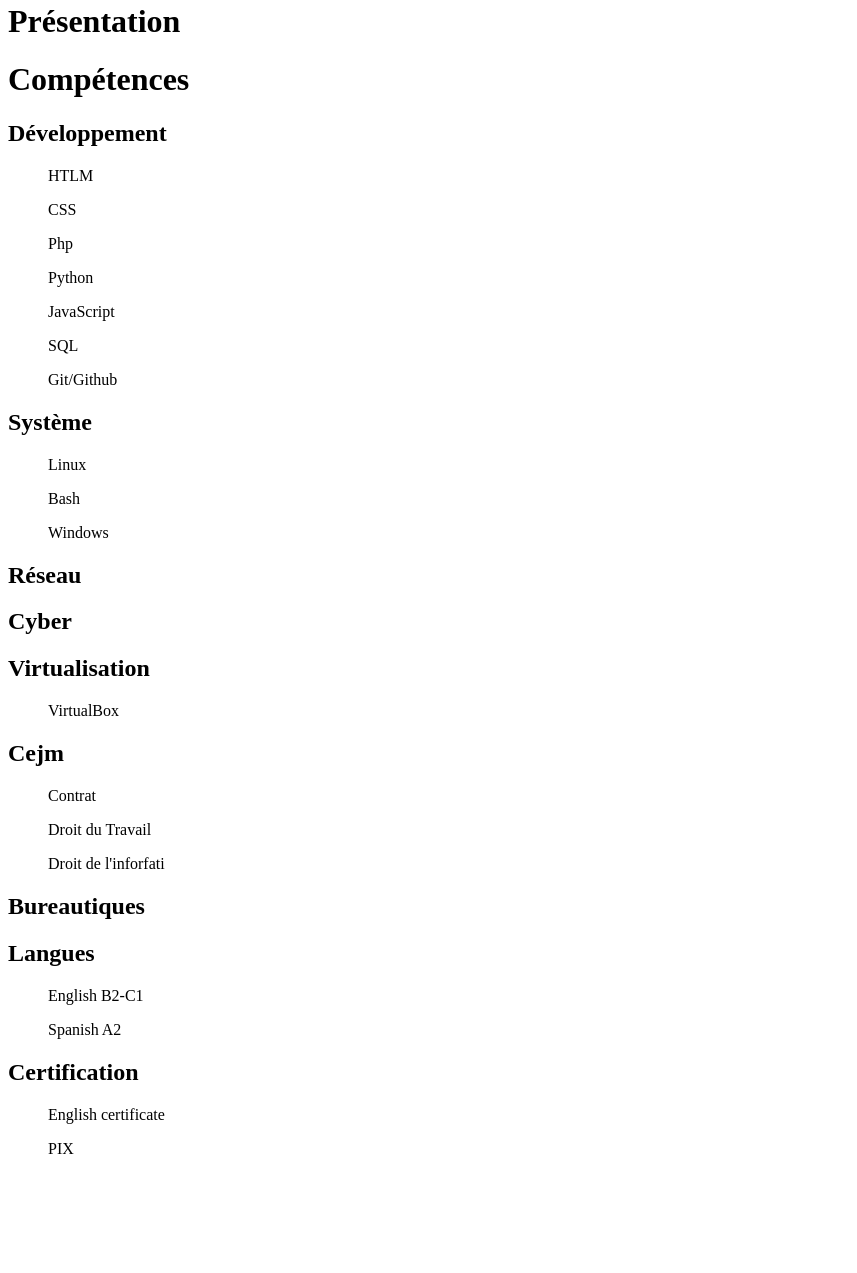
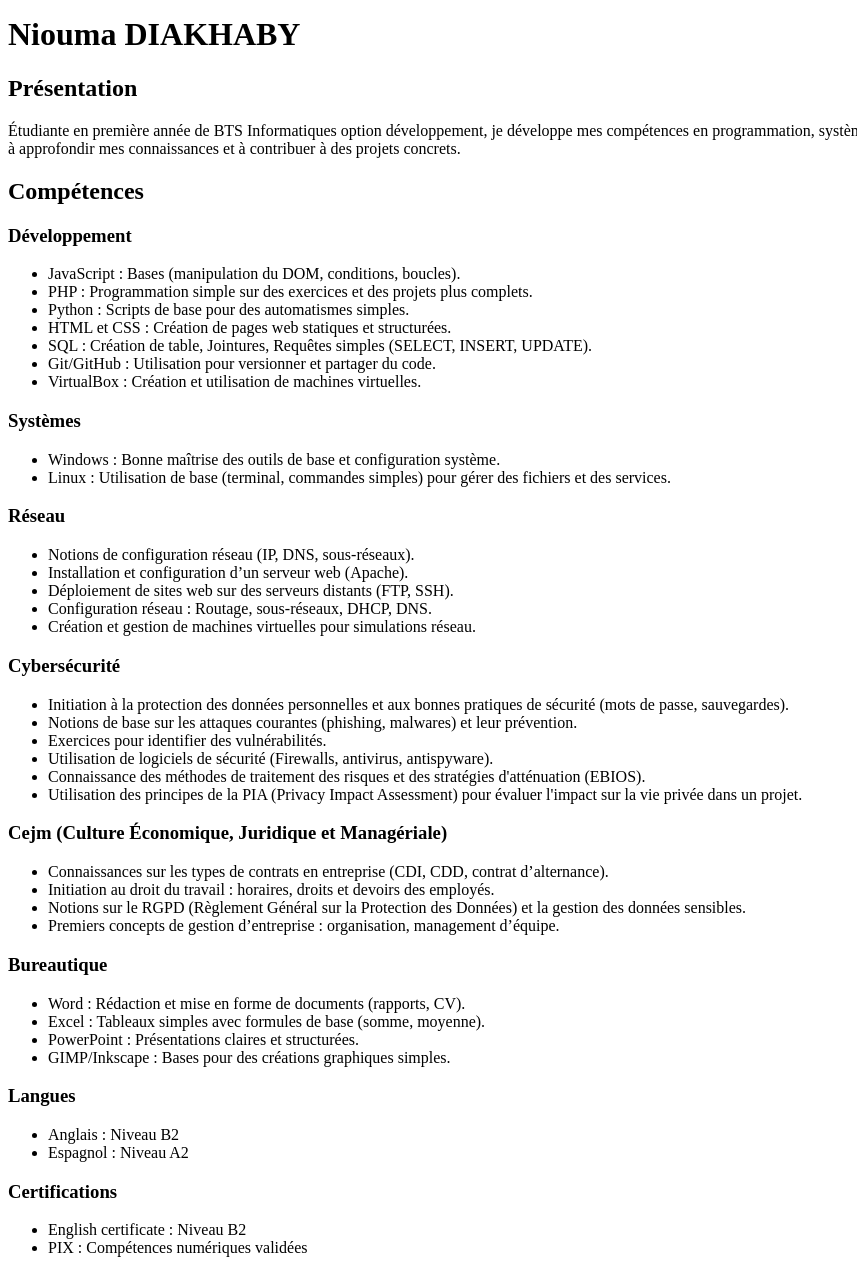
Before and after one commit to nioumadky/Cv, a plain HTML site: page index.html in a window 1280 px wide. Shown: the part 5-1278 px from the top of the page, without its empty margins (0-857 px from the left). Before the commit the page ends 1179 px from the top, so only its background shows below. Drawn offline with Linux system fonts and the light colour scheme.

Commit message:
Add files via upload

```diff
--- a/index.html
+++ b/index.html
@@ -1,63 +1,95 @@
+<!DOCTYPE html>
 <html lang="en">
 <head>
     <meta charset="UTF-8">
     <meta name="viewport" content="width=device-width, initial-scale=1.0">
-    <title>Document</title>
+    <link rel="stylesheet" href="style.css">
+    <title>CV - Niouma Diakhaby</title>
 </head>
 <body>
+    <header>
+        <h1>Niouma DIAKHABY</h1>
+    </header>
 
+    <main>
+        <!-- Présentation -->
+        <section>
+            <h2>Présentation</h2>
+            <p>
+                Étudiante en première année de BTS Informatiques option développement,
+                je développe mes compétences en programmation, systèmes, réseaux, et cybersécurité.
+                Curieuse et déterminée, je cherche à approfondir mes connaissances et à contribuer à des projets concrets.
+            </p>
+        </section>
+
+        <!-- Compétences -->
+        <section>
+            <h2>Compétences</h2>
+
+            <h3>Développement</h3>
+            <ul>
+                <li>JavaScript : Bases (manipulation du DOM, conditions, boucles).</li>
+                <li>PHP : Programmation simple sur des exercices et des projets plus complets.</li>
+                <li>Python : Scripts de base pour des automatismes simples.</li>
+                <li>HTML et CSS : Création de pages web statiques et structurées.</li>
+                <li>SQL : Création de table, Jointures, Requêtes simples (SELECT, INSERT, UPDATE).</li>
+                <li>Git/GitHub : Utilisation pour versionner et partager du code.</li>
+                <li>VirtualBox : Création et utilisation de machines virtuelles.</li>
+            </ul>
+
+            <h3>Systèmes</h3>
+            <ul>
+                <li>Windows : Bonne maîtrise des outils de base et configuration système.</li>
+                <li>Linux : Utilisation de base (terminal, commandes simples) pour gérer des fichiers et des services.</li>
+            </ul>
+
+            <h3>Réseau</h3>
+            <ul>
+                <li>Notions de configuration réseau (IP, DNS, sous-réseaux).</li>
+                <li>Installation et configuration d’un serveur web (Apache).</li>
+                <li>Déploiement de sites web sur des serveurs distants (FTP, SSH).</li>
+                <li>Configuration réseau : Routage, sous-réseaux, DHCP, DNS.</li>
+                <li>Création et gestion de machines virtuelles pour simulations réseau.</li>
+            </ul>
+
+            <h3>Cybersécurité</h3>
+            <ul>
+                <li>Initiation à la protection des données personnelles et aux bonnes pratiques de sécurité (mots de passe, sauvegardes).</li>
+                <li>Notions de base sur les attaques courantes (phishing, malwares) et leur prévention.</li>
+                <li>Exercices pour identifier des vulnérabilités.</li>
+                <li>Utilisation de logiciels de sécurité (Firewalls, antivirus, antispyware).</li>
+                <li>Connaissance des méthodes de traitement des risques et des stratégies d'atténuation (EBIOS).</li>
+                <li>Utilisation des principes de la PIA (Privacy Impact Assessment) pour évaluer l'impact sur la vie privée dans un projet.</li>
+            </ul>
+
+            <h3>Cejm (Culture Économique, Juridique et Managériale)</h3>
+            <ul>
+                <li>Connaissances sur les types de contrats en entreprise (CDI, CDD, contrat d’alternance).</li>
+                <li>Initiation au droit du travail : horaires, droits et devoirs des employés.</li>
+                <li>Notions sur le RGPD (Règlement Général sur la Protection des Données) et la gestion des données sensibles.</li>
+                <li>Premiers concepts de gestion d’entreprise : organisation, management d’équipe.</li>
+            </ul>
+
+            <h3>Bureautique</h3>
+            <ul>
+                <li>Word : Rédaction et mise en forme de documents (rapports, CV).</li>
+                <li>Excel : Tableaux simples avec formules de base (somme, moyenne).</li>
+                <li>PowerPoint : Présentations claires et structurées.</li>
+                <li>GIMP/Inkscape : Bases pour des créations graphiques simples.</li>
+            </ul>
+
+            <h3>Langues</h3>
+            <ul>
+                <li>Anglais : Niveau B2</li>
+                <li>Espagnol : Niveau A2</li>
+            </ul>
+
+            <h3>Certifications</h3>
+            <ul>
+                <li>English certificate : Niveau B2</li>
+                <li>PIX : Compétences numériques validées</li>
+            </ul>
+        </section>
+    </main>
 </body>
 </html>
-<html>
-    <head>
-        <title>
-            <h1>Niouma DIAKHABY</h1>
-        </title>
-    </head>
-
-    <body>
-        <h1>Présentation</h1>
-
-        <h1>Compétences</h1>
-
-        <h2>Développement</h2>
-        <ul>HTLM</ul>
-        <ul>CSS</ul>
-        <ul>Php</ul>
-        <ul>Python</ul>
-        <ul>JavaScript</ul>
-        <ul>SQL</ul>
-        <ul>Git/Github</ul>
-
-
-        <h2>Système</h2>
-        <ul>Linux</ul>
-            <ul>Bash</ul>
-        <ul>Windows</ul>
-
-        <h2>Réseau</h2>
-
-
-        <h2>Cyber</h2>
-
-
-        <h2>Virtualisation</h2>
-        <ul>VirtualBox</ul>
-
-        <h2>Cejm</h2>
-        <ul>Contrat</ul>
-        <ul>Droit du Travail</ul>
-        <ul>Droit de l'inforfati</ul>
-
-        <h2>Bureautiques</h2>
-
-        <h2>Langues</h2>
-        <ul>English B2-C1</ul>
-        <ul>Spanish A2</ul>
-
-        <h2>Certification</h2>
-        <ul>English certificate</ul>
-        <ul>PIX</ul>
-    </body>
-
-</html>
```
